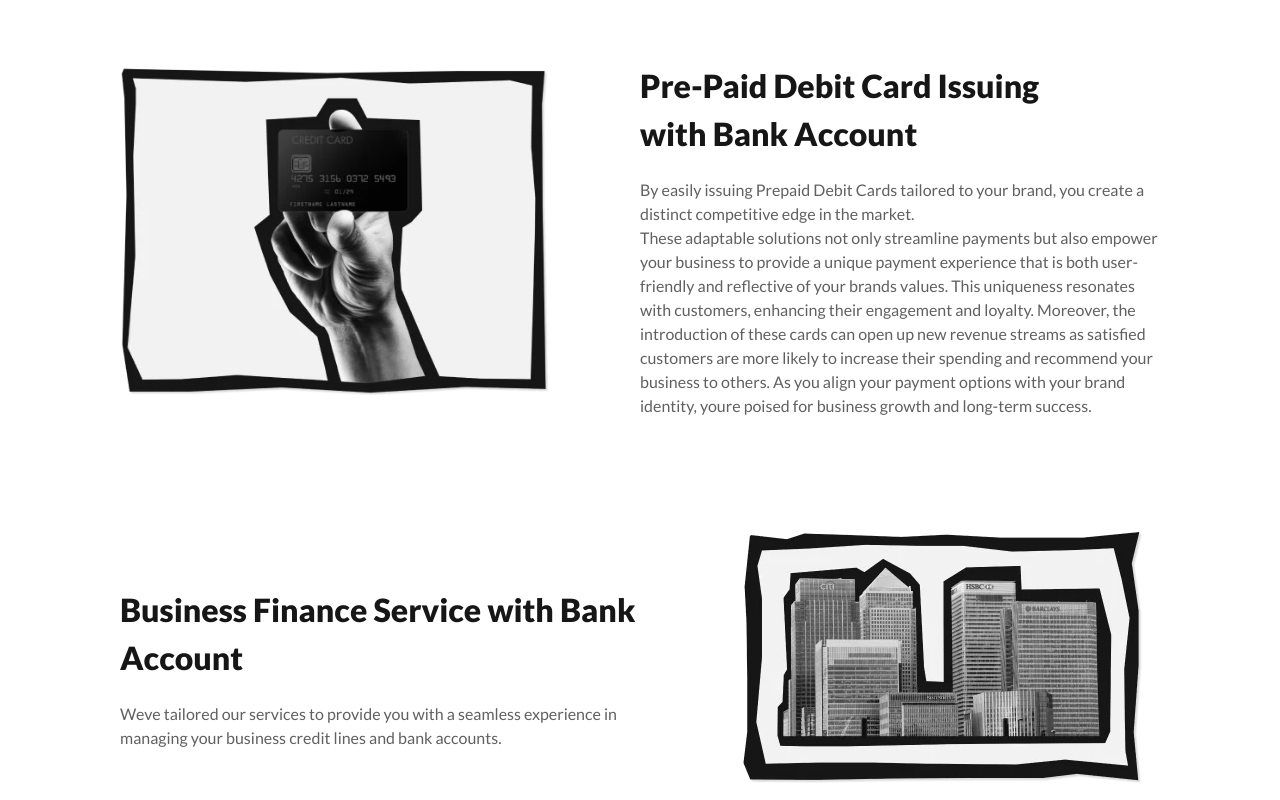
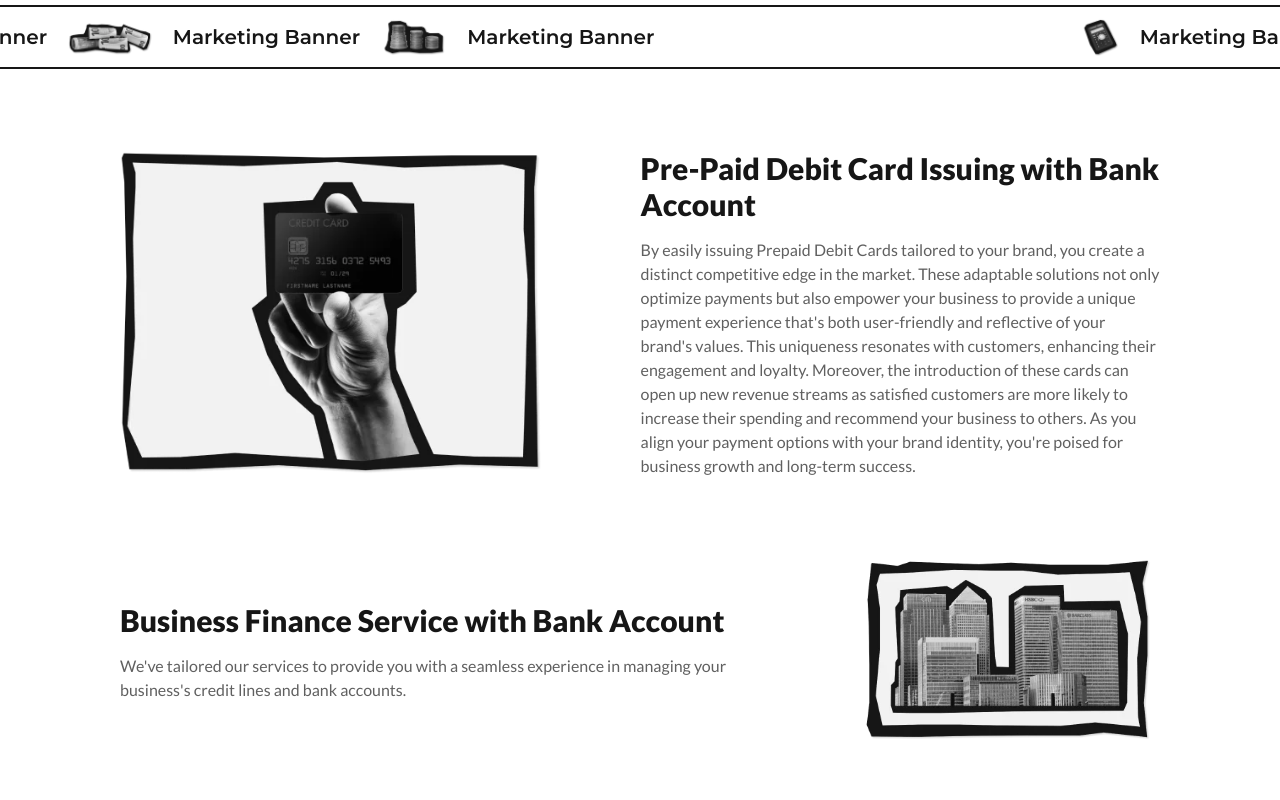
Before and after one commit to arshaan-abh/payments-landing, a Next.js app: page / in a window 1280 px wide. Shown: the part 4140-4940 px from the top of the page. Built offline with nearby package versions, Linux system fonts and the light colour scheme.

Commit message:
Add new section

```diff
--- /dev/null
+++ b/app/_components/features-five/index.tsx
@@ -0,0 +1,51 @@
+import type { FC } from "react";
+import Pre from "../../../public/Frame 26085948.webp";
+import Business from "../../../public/Frame 26085949.webp";
+import Image from "next/image";
+
+interface FeatureFiveProps {}
+
+const FeatureFive: FC<FeatureFiveProps> = ({}) => {
+	return (
+		<div className="w-full h-full px-10 lg:px-20 xl:px-30 xl:max-w-screen-1.5xl flex flex-col justify-evenly">
+			<div className="flex items-center h-2/4 gap-24">
+				<Image src={Pre} alt="Pre" className="h-full object-contain" />
+				<Card
+					title="Pre-Paid Debit Card Issuing with Bank Account"
+					supportingText="By easily issuing Prepaid Debit Cards tailored to your brand, you create a distinct competitive edge in the market. These adaptable solutions not only optimize payments but also empower your business to provide a unique payment experience that's both user-friendly and reflective of your brand's values. This uniqueness resonates with customers, enhancing their engagement and loyalty. Moreover, the introduction of these cards can open up new revenue streams as satisfied customers are more likely to increase their spending and recommend your business to others. As you align your payment options with your brand identity, you're poised for business growth and long-term success."
+				/>
+			</div>
+			<div className="flex items-center h-1/4 gap-24">
+				<Card
+					title="Business Finance Service with Bank Account"
+					supportingText="We've tailored our services to provide you with a seamless experience in managing your business's credit lines and bank accounts."
+				/>
+				<Image
+					src={Business}
+					alt="Business"
+					className="h-full object-contain"
+				/>
+			</div>
+		</div>
+	);
+};
+
+export default FeatureFive;
+
+interface CardProps {
+	title: string;
+	supportingText: string;
+}
+
+const Card: FC<CardProps> = ({ title, supportingText }) => {
+	return (
+		<div className="flex flex-col gap-4">
+			<h4 className="font-lato font-extrabold text-3xl text-primary">
+				{title}
+			</h4>
+			<p className="font-lato font-normal text-base text-gray-200">
+				{supportingText}
+			</p>
+		</div>
+	);
+};
--- a/app/_components/features5/index.tsx
+++ /dev/null
@@ -1,53 +0,0 @@
-import React from "react";
-import Pre from "../../../public/Frame 26085948.webp";
-import Business from "../../../public/Frame 26085949.webp";
-
-import Image from "next/image";
-
-function Feature5() {
-	return (
-		<div className="grid grid-cols-12 space-y-24 xl:px-[120px] max-w-[1440px] h-full">
-			<div className="col-span-12 grid grid-cols-12 mt-10">
-				<div className="col-span-5">
-					<Image src={Pre} alt="Pre" />
-				</div>
-				<div className="col-span-6 col-end-13 flex flex-col justify-center">
-					<h3 className="text-[32px] font-black text-primary pr-24">
-						Pre-Paid Debit Card Issuing with Bank Account
-					</h3>
-					<span className="text-base font-normal text-gray-200 mt-5">
-						By easily issuing Prepaid Debit Cards tailored to your brand, you
-						create a distinct competitive edge in the market.{" "}
-					</span>
-					<span className="text-base font-normal text-gray-200">
-						These adaptable solutions not only streamline payments but also
-						empower your business to provide a unique payment experience that is
-						both user-friendly and reflective of your brands values. This
-						uniqueness resonates with customers, enhancing their engagement and
-						loyalty. Moreover, the introduction of these cards can open up new
-						revenue streams as satisfied customers are more likely to increase
-						their spending and recommend your business to others. As you align
-						your payment options with your brand identity, youre poised for
-						business growth and long-term success.
-					</span>
-				</div>
-			</div>
-			<div className="col-span-12 grid grid-cols-12">
-				<div className="col-span-6 flex flex-col justify-center">
-					<h3 className="text-[32px] font-black text-primary">
-						Business Finance Service with Bank Account
-					</h3>
-					<span className="text-base font-normal text-gray-200 mt-5">
-						Weve tailored our services to provide you with a seamless experience
-						in managing your business credit lines and bank accounts.
-					</span>
-				</div>
-				<div className="col-span-5 col-start-8">
-					<Image src={Business} alt="Pre" />
-				</div>
-			</div>
-		</div>
-	);
-}
-
-export default Feature5;
--- a/app/page.tsx
+++ b/app/page.tsx
@@ -6,7 +6,7 @@ import Footer from "./_components/footer";
 import FeatureTwo from "./_components/features-two";
 import FeatureThree from "./_components/features-three";
 import FeatureFour from "./_components/features-four";
-import Feature5 from "./_components/features5";
+import FeatureFive from "./_components/features-five";
 import Feature6 from "./_components/features6";
 import Feature7 from "./_components/features7";
 import FaqSection from "./_components/faq";
@@ -59,7 +59,8 @@ export default function Home() {
 				id="feature-five"
 				className="h-screen min-h-fit flex flex-col items-center overflow-hidden"
 			>
-				<Feature5 />
+				<MarketingBanner data={secondMarqueeData} white />
+				<FeatureFive />
 			</section>
 			<section
 				id="feature-six"
```
